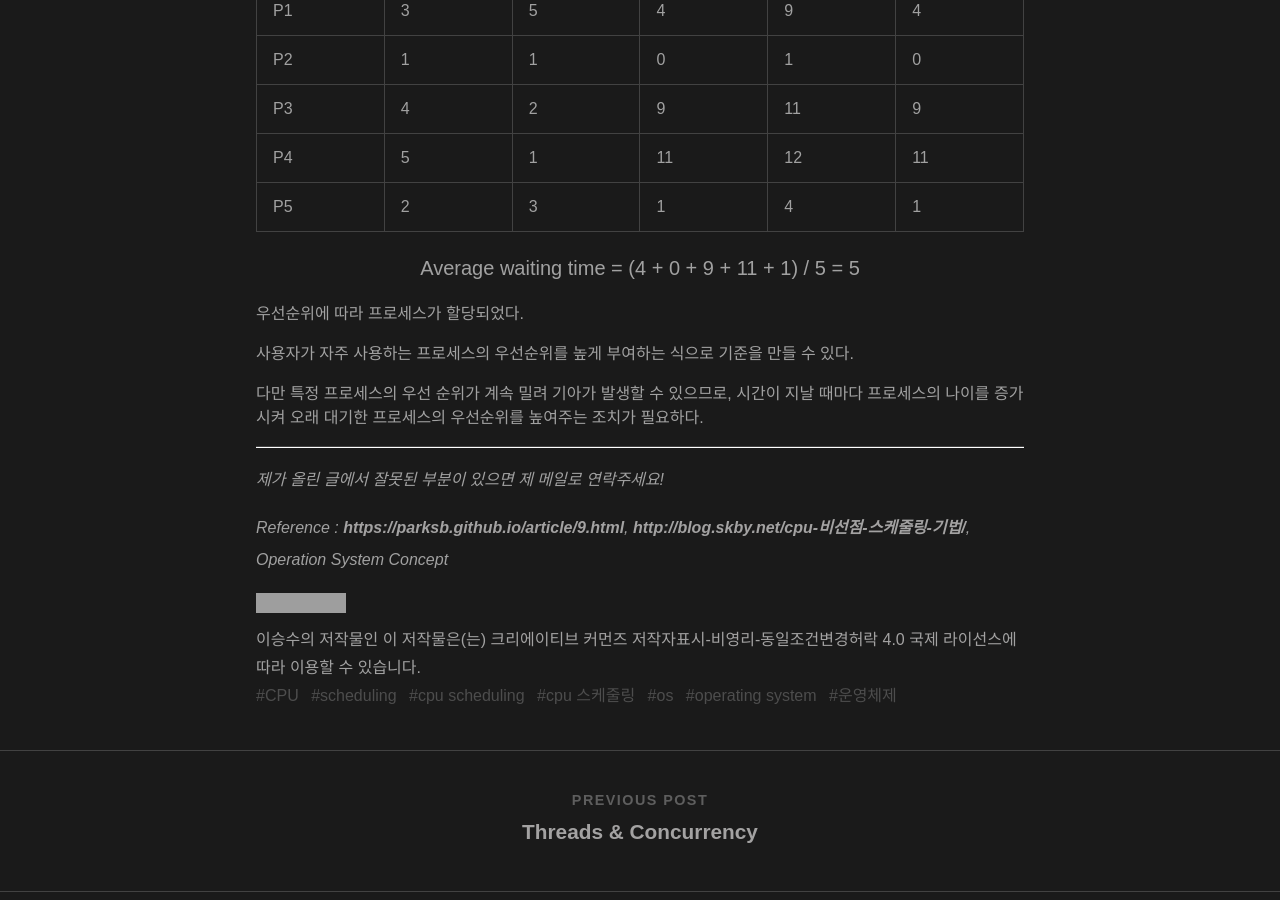
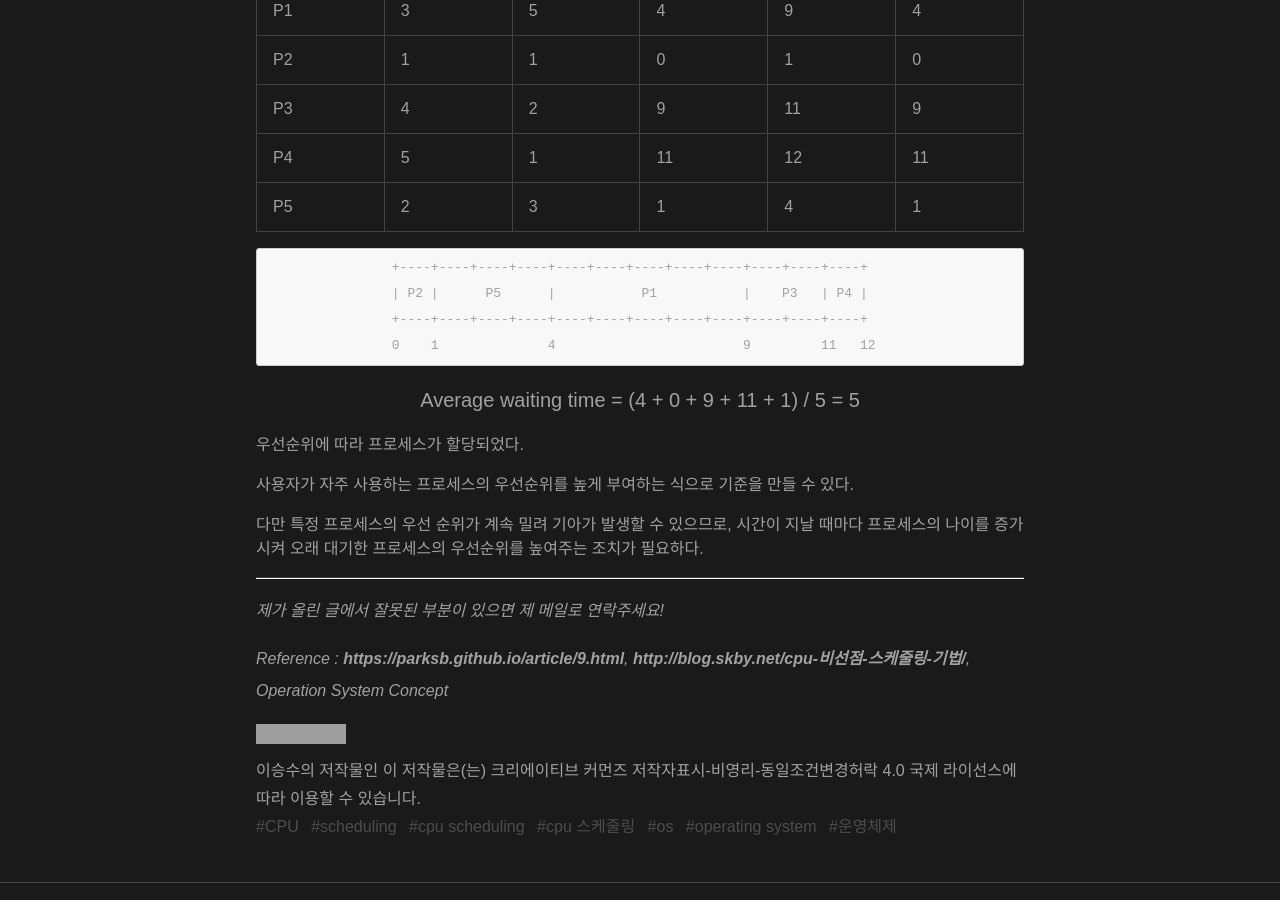
Before and after one commit to aLVINlEE9/aLVINlEE9.github.io, a Jekyll site: the page built from _posts/CS-Operation System/2021-10-26-ospost5.md, in a window 1280 px wide and 900 px high, scrolled down 6964 px. Built offline with Jekyll 4.4.1, drawn with Linux system fonts in a browser that asks for light colours; nearby versions of some CDN libraries; comment, search, counter and statistics services are not loaded; grey boxes are pictures that could not be loaded.

Commit message:
post updated10-27-04

```diff
--- a/_posts/CS-Operation System/2021-10-26-ospost5.md
+++ b/_posts/CS-Operation System/2021-10-26-ospost5.md
@@ -240,6 +240,11 @@ P2와 P3의 경우 수행 시간이 2ms이기 때문에 할당된 3ms를 모두
 | P4      | 5        | 1          | 11            | 12              | 11           |
 | P5      | 2        | 3          | 1             | 4               | 1            |
 
+                    +----+----+----+----+----+----+----+----+----+----+----+----+
+                    | P2 |      P5      |           P1           |    P3   | P4 |
+                    +----+----+----+----+----+----+----+----+----+----+----+----+
+                    0    1              4                        9         11   12
+
 ### <center>Average waiting time = (4 + 0 + 9 + 11 + 1) / 5 = 5</center>
 
 우선순위에 따라 프로세스가 할당되었다.
```
